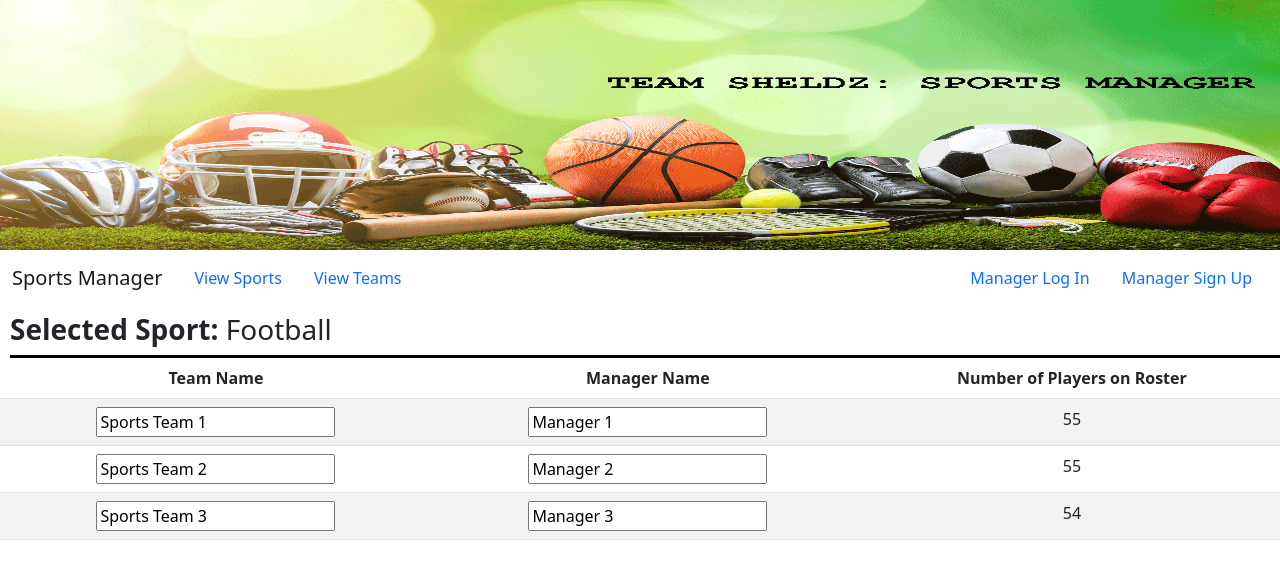
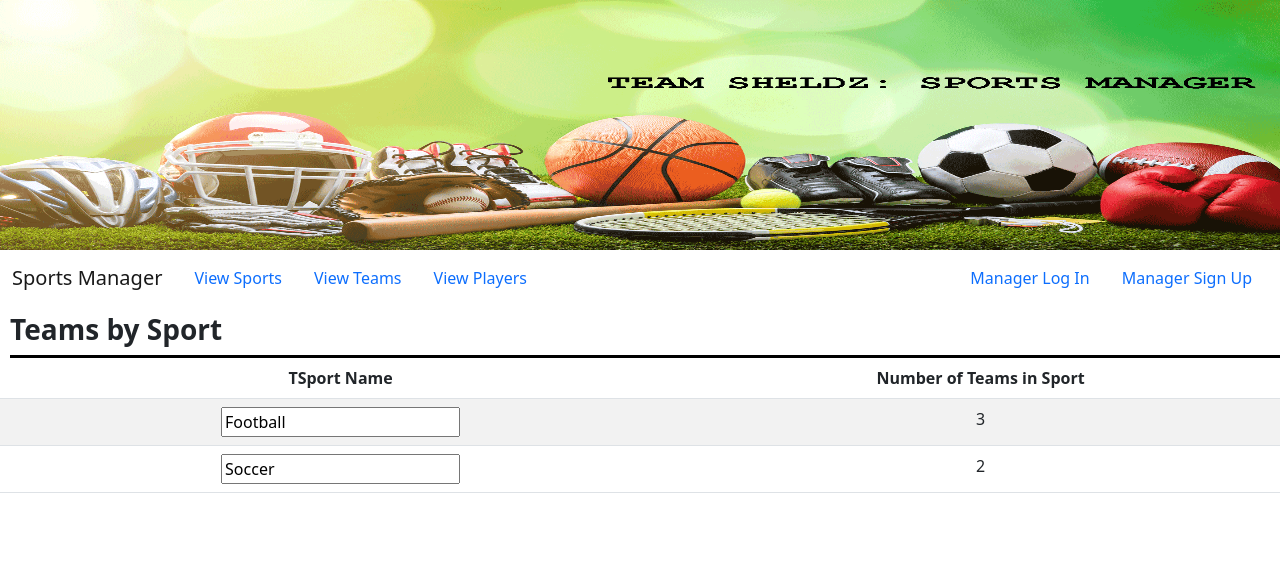
Before and after one commit to UMGC-SHELDZ/sports-manager, a React (Create React App) app: page / in a window 1280 px wide. Shown: the top 578 px of the page. Built offline with nearby package versions, Linux system fonts and the light colour scheme.

Commit message:
(SM-27) Added sports table. Updated other tables and constants. (#28)

```diff
--- a/src/common/constants/constants.ts
+++ b/src/common/constants/constants.ts
@@ -1,6 +1,7 @@
 // Enum for view options
 export enum CurrentViewOptions {
     MANAGER = 'MANAGER',
+    PLAYER = 'PLAYER',
     TEAM = 'TEAM',
     SPORT = 'SPORT',
     REGISTRATION = 'REGISTRATION',
@@ -12,8 +13,9 @@ export enum CurrentViewOptions {
 // To use with enum to display on the HeaderBar
 const CurrentViewOptionStrings: { [key: string]: string} = {
     MANAGER: 'Current Manager',
-    TEAM: 'Active Team',
-    SPORT: 'Selected Sport',
+    PLAYER: 'Active Team',
+    TEAM: 'Selected Sport',
+    SPORT: 'Teams by Sport',
     REGISTRATION: 'Create a Manager Account',
     REGISTRATION_SUCCESS: 'Thank You For Registering',
     LOGIN: 'Input Login Information',
--- /dev/null
+++ b/src/common/interfaces/ISport.ts
@@ -0,0 +1,6 @@
+// Interface for Sport
+export default interface ISport {
+    sportName: string;
+    numTeams: number;
+    id: string;
+}
--- a/src/components/App.tsx
+++ b/src/components/App.tsx
@@ -7,16 +7,33 @@ import { CurrentViewOptions } from '../common/constants/constants';
 // Interfaces
 import ITeam from '../common/interfaces/ITeam';
 import IPlayer from '../common/interfaces/IPlayer';
+import ISport from '../common/interfaces/ISport';
 
 // Custom components
 import HeaderBar from './HeaderBar/HeaderBar';
 import JumbotronHeader from './JumbotronHeader/JumbotronHeader';
 import MainNavbar from './MainNavbar/MainNavbar';
-import SportsTable from './DataTables/SportTable/SportTable';
-import TeamTable from './DataTables/TeamTable/TeamTable';
+import TeamsTable from './DataTables/TeamsTable/TeamsTable';
+import PlayersTable from './DataTables/PlayersTable/PlayersTable';
 import LoginForm from './LoginForm/LoginForm';
-import RegistrationForm from './RegistrationForm/RegistrationForm';
+import RegistrationForm from './RegistrationForm/RegistrationForm'
+import SportsTable from './DataTables/SportsTable/SportsTable';
+
+// Global State
 import { UserProvider } from '../providers/UserProvider';
+
+const mockSportsData: Array<ISport> = [
+  {
+    sportName: 'Football',
+    id: '1',
+    numTeams: 3
+  },
+  {
+    sportName: 'Soccer',
+    id: '2',
+    numTeams: 2
+  }
+]
 
 const mockFootballTeamsData: Array<ITeam> = [
   {
@@ -71,10 +88,13 @@ function App() {
         <MainNavbar setCurrentView={setCurrentView} />
         <HeaderBar curViewOption={currentView} sportName={'Football'} managerName={'Manager Name'} teamName={'Football Team Name'} />
         {currentView === CurrentViewOptions.SPORT &&
-          <SportsTable teams={mockFootballTeamsData} />
+          <SportsTable sports={mockSportsData} />
         }
         {currentView === CurrentViewOptions.TEAM &&
-          <TeamTable players={mockTeamsPlayersData} />
+          <TeamsTable teams={mockFootballTeamsData} />
+        }
+        {currentView === CurrentViewOptions.PLAYER &&
+          <PlayersTable players={mockTeamsPlayersData} />
         }
         {currentView === CurrentViewOptions.LOGIN &&
           <LoginForm setCurrentView={setCurrentView} />
--- a/src/components/DataTables/SportTable/SportTable.tsx
+++ b/src/components/DataTables/PlayersTable/PlayersTable.tsx
@@ -3,19 +3,17 @@ import * as _ from 'lodash';
 import { Row, Table } from 'reactstrap';
 
 // Interfaces
-import ITeam from '../../../common/interfaces/ITeam';
-
-// Custome Components
-import SportTableRow from './SportTableRow';
+import IPlayer from '../../../common/interfaces/IPlayer';
 
 // Hooks
 import { useAuthentication } from '../../../hooks/useAuthentication';
+import PlayersTableRow from './PlayersTableRow';
 
-interface ISportsTableProps {
-    teams: Array<ITeam>;
+interface IPlayersTableProps {
+    players: Array<IPlayer>;
 }
 
-function SportsTable({ teams }: ISportsTableProps): ReactElement {
+function PlayersTable({ players }: IPlayersTableProps): ReactElement {
     // Check authentication
     const isAuthenticated: boolean = useAuthentication();
 
@@ -26,35 +24,40 @@ function SportsTable({ teams }: ISportsTableProps): ReactElement {
     const RenderTableBody = (): ReactElement => {
         return (
             <tbody>
-                {_.map(teams, (team: ITeam) => {
+                {_.map(players, (player) => {
                     return (
-                        <SportTableRow team={team} />
+                        <PlayersTableRow player={player} />
                     )
                 })}
             </tbody>
         );
     };
 
-    // Renders the table if props are provided for teams, otherwise renders a disclaimer that no teams are present.
     return (
         <>
-            {_.isEmpty(teams) && (
+            {_.isEmpty(players) && (
                 <Row>
-                    <h2>No teams found for this sport. Please sign up as a manager to create a team!</h2>
+                    <h2>No players found for this team. Please sign up as a manager to create a player!</h2>
                 </Row>
             )}
-            {!_.isEmpty(teams) && (
+            {!_.isEmpty(players) && (
                 <Table striped hover>
                     <thead>
                         <tr>
                             <th>
-                                Team Name
+                                Last Name
                             </th>
                             <th>
-                                Manager Name
+                                First Name
                             </th>
                             <th>
-                                Number of Players on Roster
+                                Position
+                            </th>
+                            <th>
+                                Player Number
+                            </th>
+                            <th>
+                                Player Salary
                             </th>
                             {isAuthenticated &&
                                 <th>
@@ -67,7 +70,7 @@ function SportsTable({ teams }: ISportsTableProps): ReactElement {
                 </Table>
             )}
         </>
-    )
+    );
 };
 
-export default SportsTable;
+export default PlayersTable;
--- /dev/null
+++ b/src/components/DataTables/SportsTable/SportsTable.tsx
@@ -0,0 +1,70 @@
+import React, { ReactElement } from 'react';
+import * as _ from 'lodash';
+import { Row, Table } from 'reactstrap';
+
+// Interfaces
+import ISport from '../../../common/interfaces/ISport';
+
+// Custome Components
+import SportsTableRow from './SportsTableRow';
+
+// Hooks
+import { useAuthentication } from '../../../hooks/useAuthentication';
+
+interface ISportsTableProps {
+    sports: Array<ISport>;
+}
+
+function SportsTable({ sports }: ISportsTableProps): ReactElement {
+    // Check authentication
+    const isAuthenticated: boolean = useAuthentication();
+
+    /**
+     * Renders a table body using props.
+     * @returns {ReactElement} The rendered table body.
+     */
+    const RenderTableBody = (): ReactElement => {
+        return (
+            <tbody>
+                {_.map(sports, (sport: ISport) => {
+                    return (
+                        <SportsTableRow sport={sport} />
+                    )
+                })}
+            </tbody>
+        );
+    };
+
+    // Renders the table if props are provided for sports, otherwise renders a disclaimer that no sports are present.
+    return (
+        <>
+            {_.isEmpty(sports) && (
+                <Row>
+                    <h2>No Sports found. Please sign up as a manager to add a sport!</h2>
+                </Row>
+            )}
+            {!_.isEmpty(sports) && (
+                <Table striped hover>
+                    <thead>
+                        <tr>
+                            <th>
+                                TSport Name
+                            </th>
+                            <th>
+                                Number of Teams in Sport
+                            </th>
+                            {isAuthenticated &&
+                                <th>
+                                    Manage Sport
+                                </th>
+                            }
+                        </tr>
+                    </thead>
+                    <RenderTableBody />
+                </Table>
+            )}
+        </>
+    )
+};
+
+export default SportsTable;
--- /dev/null
+++ b/src/components/DataTables/SportsTable/SportsTableRow.tsx
@@ -0,0 +1,78 @@
+import React, { FormEvent, ReactElement, useState } from 'react';
+import { FontAwesomeIcon } from '@fortawesome/react-fontawesome'
+import { faBan, faFloppyDisk, faPenToSquare, faX } from '@fortawesome/free-solid-svg-icons'
+
+// Hooks
+import { useAuthentication } from '../../../hooks/useAuthentication';
+
+// Interfaces
+import ISport from '../../../common/interfaces/ISport';
+
+interface ISportsTableRow {
+    sport: ISport;
+}
+
+function SportsTableRow({ sport }: ISportsTableRow): ReactElement {
+    // Check authentication
+    const isAuthenticated: boolean = useAuthentication();
+
+    // State for Team variables
+    const [sportName, setSportName] = useState<string>(sport.sportName);
+
+    // Sets edit state
+    const [isReadOnly, setIsReadOnly] = useState<boolean>(true);
+
+    // Handlers for UI actions
+    /**
+     * Handler for changing the name of the sport
+     * @param {FormEvent<HTMLInputElement>} e Changes to the input field.
+     */
+    const handleSportNameChange = (e: FormEvent<HTMLInputElement>): void => {
+        setSportName(e.currentTarget.value);
+    }
+
+    // PLACEHOLDER FUNCTIONS
+    /**
+     * Handler to delete a team
+     */
+    const handleDeleteSport = (): void => {
+        setIsReadOnly(true);
+        alert(`${sportName} would be deleted`);
+    }
+
+    /**
+     * Handler to save a team
+     */
+    const handleSaveSport = (): void => {
+        setIsReadOnly(true);
+        alert(`${sportName} would be saved`);
+    }
+
+    return (
+        <tr key={sport.id}>
+            <th scope='row'>
+                <input value={sportName} readOnly={isReadOnly} onChange={handleSportNameChange} />
+            </th>
+            <td>
+                {/* Should be count of associated players from the DB */}
+                {sport.numTeams}
+            </td>
+            {isAuthenticated &&
+                <td>
+                    {!isReadOnly &&
+                        <FontAwesomeIcon icon={faBan} onClick={() => setIsReadOnly(true)}/>
+                    }
+                    {!isReadOnly &&
+                        <FontAwesomeIcon icon={faFloppyDisk} onClick={handleSaveSport}/>
+                    }
+                    {isReadOnly &&
+                        <FontAwesomeIcon icon={faPenToSquare} onClick={() => setIsReadOnly(false)}/>
+                    }
+                    <FontAwesomeIcon icon={faX} onClick={handleDeleteSport} />
+                </td>
+            }
+        </tr>
+    )
+};
+
+export default SportsTableRow;
--- a/src/components/DataTables/SportTable/SportTableRow.tsx
+++ b/src/components/DataTables/TeamsTable/TeamsTableRow.tsx
@@ -8,11 +8,11 @@ import { useAuthentication } from '../../../hooks/useAuthentication';
 // Interfaces
 import ITeam from '../../../common/interfaces/ITeam';
 
-interface ITableRowProps {
+interface ITeamsTableRowProps {
     team: ITeam;
 }
 
-function SportTableRow({ team }: ITableRowProps): ReactElement {
+function TeamsTableRow({ team }: ITeamsTableRowProps): ReactElement {
     // Check authentication
     const isAuthenticated: boolean = useAuthentication();
 
@@ -90,4 +90,4 @@ function SportTableRow({ team }: ITableRowProps): ReactElement {
     )
 };
 
-export default SportTableRow;
+export default TeamsTableRow;
--- a/src/components/HeaderBar/HeaderBar.tsx
+++ b/src/components/HeaderBar/HeaderBar.tsx
@@ -16,14 +16,19 @@ function HeaderBar({ curViewOption, sportName, teamName, managerName}: IHeaderBa
      * @returns {string} Constructed breadrumbitem string
      */
     const renderHeader = (): ReactElement => {
-        // Option for Sport
+        // Option for Teams
         if (curViewOption === CurrentViewOptions.SPORT) {
-            return <h3><strong>{CurrentViewOptionStrings[CurrentViewOptions.SPORT]}:</strong> {sportName}</h3>;
+            return <h3><strong>{CurrentViewOptionStrings[CurrentViewOptions.SPORT]}</strong></h3>;
         }
 
-        // Option for team
+        // Option for Teams
         if (curViewOption === CurrentViewOptions.TEAM) {
-            return <h3><strong>{CurrentViewOptionStrings[CurrentViewOptions.TEAM]}:</strong> {teamName}, <strong>{CurrentViewOptionStrings[CurrentViewOptions.MANAGER]}:</strong> {managerName}</h3>
+            return <h3><strong>{CurrentViewOptionStrings[CurrentViewOptions.TEAM]}:</strong> {sportName}</h3>;
+        }
+
+        // Option for Players
+        if (curViewOption === CurrentViewOptions.PLAYER) {
+            return <h3><strong>{CurrentViewOptionStrings[CurrentViewOptions.PLAYER]}:</strong> {teamName}, <strong>{CurrentViewOptionStrings[CurrentViewOptions.MANAGER]}:</strong> {managerName}</h3>
         }
 
         // Option for Registration
--- a/src/components/MainNavbar/MainNavbar.tsx
+++ b/src/components/MainNavbar/MainNavbar.tsx
@@ -25,6 +25,11 @@ function MainNavbar({ setCurrentView }: IMainNavBarProps): ReactElement {
                         View Teams
                     </NavLink>
                 </NavItem>
+                <NavItem>
+                    <NavLink className='view-choice' onClick={() => setCurrentView(CurrentViewOptions.PLAYER)}>
+                        View Players
+                    </NavLink>
+                </NavItem>
             </Nav>
             <Nav>
                 <NavItem>
```
Also changed, not shown: src/components/DataTables/PlayersTable/PlayersTableRow.tsx (renamed from src/components/DataTables/TeamTable/TeamTableRow.tsx, +4 -4 lines), src/components/DataTables/TeamsTable/TeamsTable.tsx (renamed from src/components/DataTables/TeamTable/TeamTable.tsx, +18 -21 lines).
